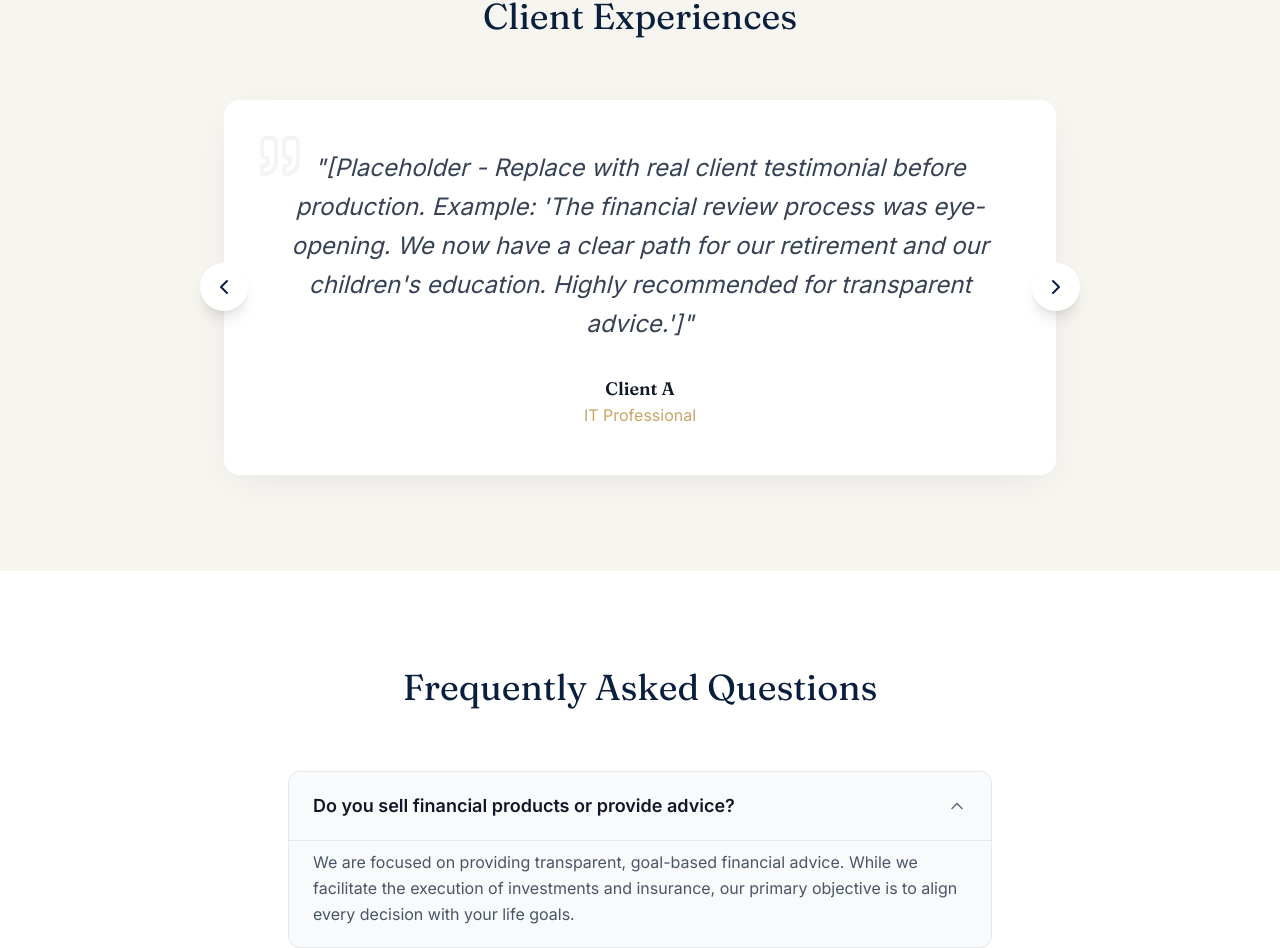
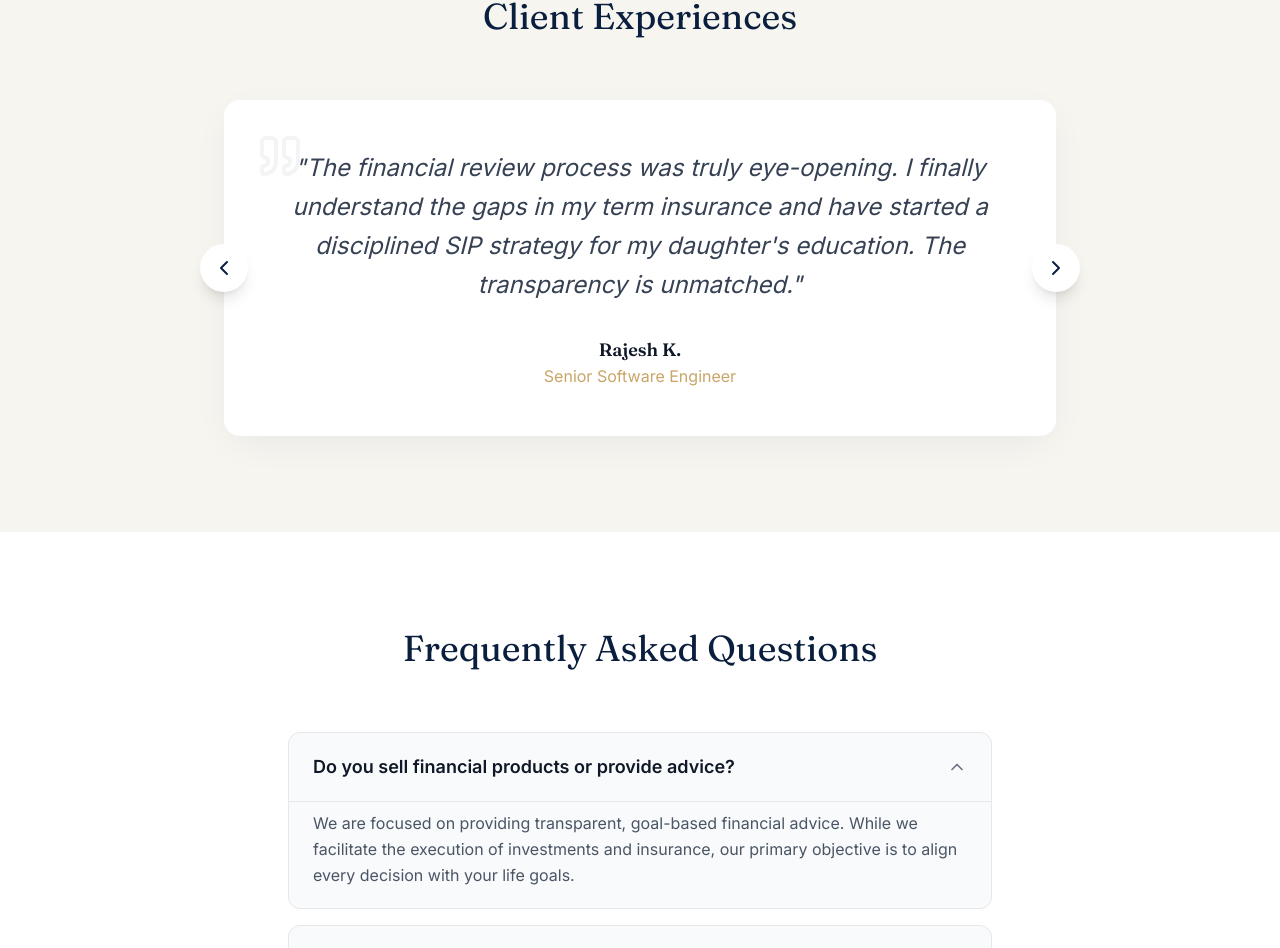
Before and after one commit to Rayyanmillionaire/Abdussalahudheen-V, a React (Vite) app: page / in a window 1280 px wide. Shown: the part 3908-4856 px from the top of the page. Built offline with nearby package versions, Linux system fonts and the light colour scheme.

Commit message:
fix: replace placeholder testimonials with realistic copy

```diff
--- a/src/components/Home/Testimonials.tsx
+++ b/src/components/Home/Testimonials.tsx
@@ -5,20 +5,20 @@ import { ChevronLeft, ChevronRight, Quote } from "lucide-react";
 const testimonials = [
   {
     id: 1,
-    content: "[Placeholder - Replace with real client testimonial before production. Example: 'The financial review process was eye-opening. We now have a clear path for our retirement and our children's education. Highly recommended for transparent advice.']",
-    author: "Client A",
-    role: "IT Professional"
+    content: "The financial review process was truly eye-opening. I finally understand the gaps in my term insurance and have started a disciplined SIP strategy for my daughter's education. The transparency is unmatched.",
+    author: "Rajesh K.",
+    role: "Senior Software Engineer"
   },
   {
     id: 2,
-    content: "[Placeholder - Replace with real client testimonial before production. Example: 'Incredible depth of knowledge and personalized strategy. My portfolio has never been this organized and aligned with my life goals.']",
-    author: "Client B",
-    role: "Business Owner"
+    content: "I always found mutual funds and retirement planning overwhelming. Abdus completely simplified the process. His goal-based approach has given me absolute peace of mind about my family's financial future.",
+    author: "Sneha M.",
+    role: "Small Business Owner"
   },
   {
     id: 3,
-    content: "[Placeholder - Replace with real client testimonial before production. Example: 'Trust is paramount when it comes to finances, and SecureLife delivers that with every interaction. Outstanding wealth management service.']",
-    author: "Client C",
+    content: "Trust is paramount when it comes to hard-earned money. The ethical advice, lack of product-pushing, and clear focus on wealth protection through proper health and life covers make this advisory service exceptional.",
+    author: "Dr. Vikram S.",
     role: "Medical Practitioner"
   }
 ];
```
